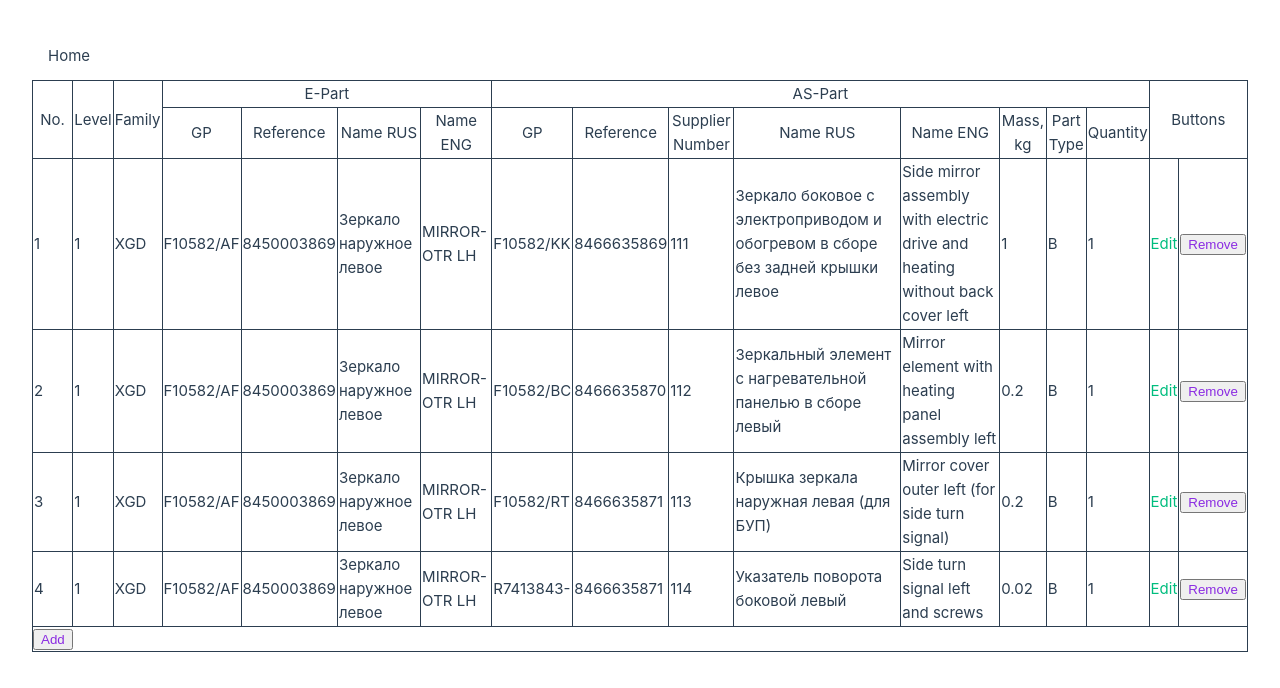
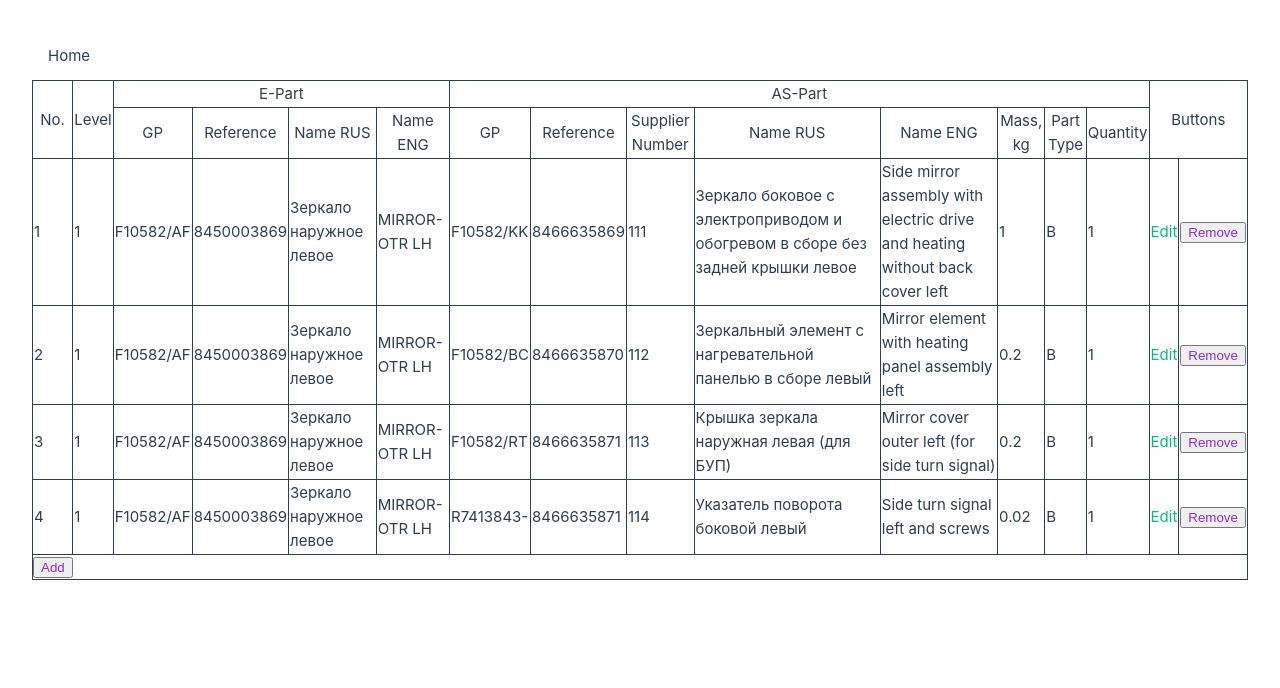
Before and after one commit to LadMes/SalesMode, a Vue app in the folder client/: page / in a window 1280 px wide. Shown: the top 688 px of the page. Built offline with nearby package versions, Linux system fonts and the light colour scheme.

Commit message:
Move store to the layout, create Sales Mode interface

```diff
--- a/client/src/components/SalesModeRow.vue
+++ b/client/src/components/SalesModeRow.vue
@@ -10,7 +10,6 @@ const row = defineProps<EPartASPart>()
 	<tr>
         <td>{{ row.id }}</td>
         <td>{{ row.level }}</td>
-        <td>{{ row.family }}</td>
         <td>{{ row.epart.GP }}</td>
         <td>{{ row.epart.reference }}</td>
         <td>{{ row.epart.nameRus }}</td>
--- a/client/src/components/TheSalesModeTable.vue
+++ b/client/src/components/TheSalesModeTable.vue
@@ -3,9 +3,12 @@
 import SalesModeRow from "./SalesModeRow.vue";
 import TheSalesModeTableHeader from "./TheSalesModeTableHeader.vue";
 import BaseButton from "./BaseButton.vue";
-import { useSalesModeStore } from "../stores/sales-mode";
+import type { EPartASPart } from "@/models/epart-aspart";
 
-const store = useSalesModeStore();
+interface Props {
+  rows: EPartASPart[]
+}
+defineProps<Props>();
 
 </script>
 
@@ -16,14 +19,14 @@ const store = useSalesModeStore();
       </thead>
       <tbody>
         <SalesModeRow
-          v-for="row in store.rows"
+          v-for="row in rows"
           :key="row.id"
           v-bind="row"
 
-          @remove="store.remove(row.id)" />
+          @remove="" />
       </tbody>
       <tfoot>
-        <BaseButton @click="store.addRow" message="Add" />
+        <BaseButton @click="" message="Add" />
       </tfoot>
     </table>
 </template>
--- a/client/src/components/TheSalesModeTableHeader.vue
+++ b/client/src/components/TheSalesModeTableHeader.vue
@@ -2,7 +2,6 @@
     <tr>
         <th rowspan="2">No.</th>
         <th rowspan="2">Level</th>
-        <th rowspan="2">Family</th>
         <th colspan="4">E-Part</th>
         <th colspan="8">AS-Part</th>
         <th colspan="2" rowspan="2">Buttons</th>
--- a/client/src/models/epart-aspart.ts
+++ b/client/src/models/epart-aspart.ts
@@ -1,7 +1,6 @@
 export interface EPartASPart {
     id: number;
     level: number;
-    family: string;
     epart: Part;
     aspart: Part;
 };
--- a/client/src/models/mockup.ts
+++ b/client/src/models/mockup.ts
@@ -60,28 +60,24 @@ const mockup: Array<EPartASPart> = [
     {
         id: 1,
         level: 1,
-        family: "XGD",
         epart: mirrorAssy,
         aspart: mirrorAssyWithoutCover
     },
     {
         id: 2,
         level: 1,
-        family: "XGD",
         epart: mirrorAssy,
         aspart: mirrorElement
     },
     {
         id: 3,
         level: 1,
-        family: "XGD",
         epart: mirrorAssy,
         aspart: mirrorCover
     },
     {
         id: 4,
         level: 1,
-        family: "XGD",
         epart: mirrorAssy,
         aspart: sts
     }
--- a/client/src/models/part.ts
+++ b/client/src/models/part.ts
@@ -5,6 +5,6 @@ interface Part {
     nameRus: string;
     nameEng: string;
     mass: number;
-    partType: string;
+    partType: "A" | "B" | "C";
     quantity: number;
 };
--- /dev/null
+++ b/client/src/models/sales-mode.ts
@@ -0,0 +1,8 @@
+import type { EPartASPart } from "./epart-aspart";
+
+export interface SalesMode {
+    type: "SM" | "USP SM",
+    family: string,
+    GFE: string,
+    rows: EPartASPart[]
+}
--- a/client/src/stores/sales-mode.ts
+++ b/client/src/stores/sales-mode.ts
@@ -1,44 +1,41 @@
 import { ref } from "vue";
 import { defineStore } from "pinia";
 import mockup from "../models/mockup";
+import type { SalesMode } from "@/models/sales-mode";
 
 export const useSalesModeStore = defineStore("salesMode", () => {
-    const rows = ref(mockup);
+    const salesMode: SalesMode = {
+        type: "SM",
+        family: "XGD",
+        GFE: "43",
+        rows: mockup
+    }
+
+    const table = ref(salesMode);
 
     function addRow() {
-        const mirrorAssy: Part = {
-            GP: "F10582/AF",
-            reference: "8450003869",
-            supplierNumber: "-",
-            nameRus: "Зеркало наружное левое",
-            nameEng: "MIRROR-OTR LH",
-            mass: 1.6,
-            partType: "A",
-            quantity: 1
-        };
-        const mirrorAssyWithoutCover: Part = {
-            GP: "F10582/KK",
-            reference: "8466635869",
-            supplierNumber: "111",
-            nameRus: "Зеркало боковое с электроприводом и обогревом в сборе без задней крышки левое",
-            nameEng: "Side mirror assembly with electric drive and heating without back cover left",
-            mass: 1,
+        const emptyASPart: Part = {
+            GP: "",
+            reference: "",
+            supplierNumber: "",
+            nameRus: "",
+            nameEng: "",
+            mass: 0,
             partType: "B",
             quantity: 1
         };
-        let count = rows.value.length;
+        let count = table.value.rows.length;
         let fifth = {
               id: ++count,
               level: 1,
-              family: "XGD",
-              epart: mirrorAssy,
-              aspart: mirrorAssyWithoutCover
+              epart: table.value.rows[count - 1].epart,
+              aspart: emptyASPart
         };
-        rows.value = rows.value.concat(fifth);
+        table.value.rows = table.value.rows.concat(fifth);
     }
 
     function remove(rowId: number) {
-        rows.value = rows.value.filter(row => row.id != rowId)
+        table.value.rows = table.value.rows.filter(row => row.id != rowId)
         .map(row => {
             if (row.id > rowId) {
                 row.id--;
@@ -47,5 +44,5 @@ export const useSalesModeStore = defineStore("salesMode", () => {
         })
     }
 
-    return { rows, addRow, remove };
+    return { table, addRow, remove };
 });
--- a/client/src/views/HomeView.vue
+++ b/client/src/views/HomeView.vue
@@ -1,10 +1,13 @@
 <script setup lang="ts">
 import TheSalesModeTable from "../components/TheSalesModeTable.vue";
+import { useSalesModeStore } from "../stores/sales-mode";
+
+const store = useSalesModeStore();
 </script>
 
 <template>
   <main>
-    <TheSalesModeTable />
+    <TheSalesModeTable :rows=store.table.rows />
   </main>
 </template>
 
```
